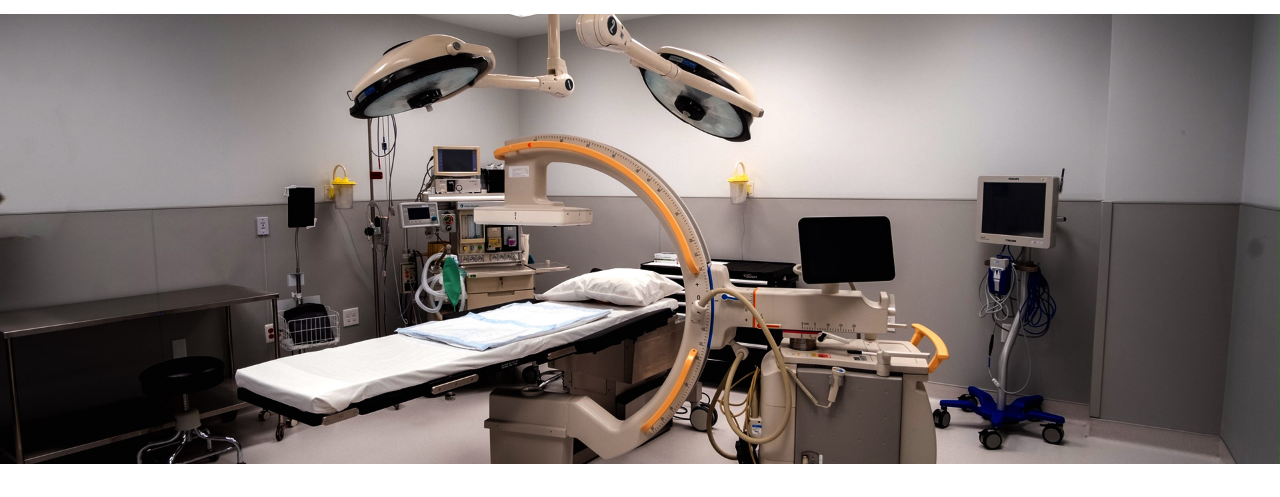
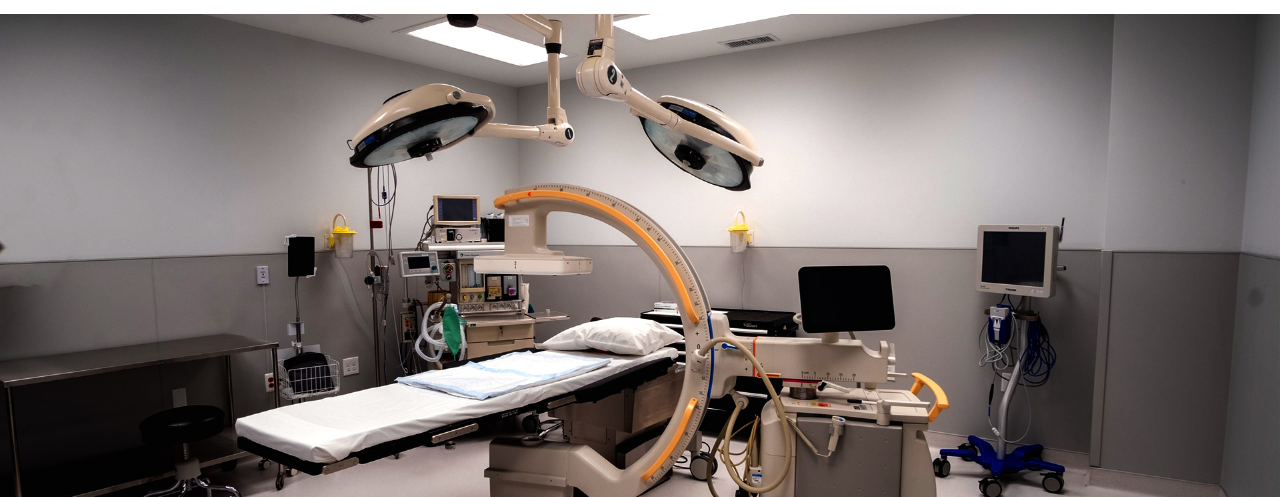
Before and after one commit to asif101/surgercenterofyorkroad, a plain HTML site: page index.html in a window 1280 px wide. Shown: the part 172-669 px from the top of the page. Drawn offline with Linux system fonts and the light colour scheme.

Commit message:
testing photo size

```diff
--- a/styles.css
+++ b/styles.css
@@ -4,7 +4,8 @@
 }
 html, body {
     font-size: 16px;
-    max-width: 1920px;
+    max-width: 1680px;
+    margin: 0 auto;
 }
 body {
     /* background: #FFFAFA; */
@@ -93,10 +94,10 @@ section#introduction {
     line-height: 1.8;
 }
 .hero-image.sc-room {
-    height: 450px;
+    height: 560px;
     background-image: url(./img/photos/OR-Photo.jpg);
     background-repeat: no-repeat;
-    background-position: center;
+    background-position: center 52%;
     background-size: cover;
     max-height: 45vw;
 }
```
